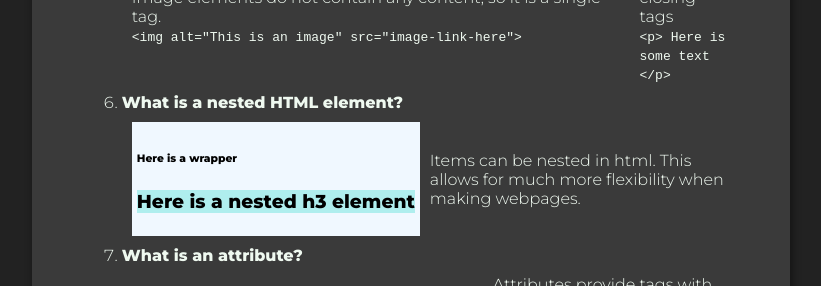
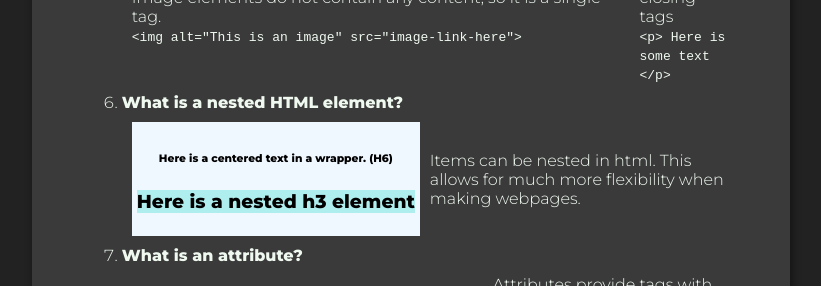
Before and after one commit to encodeous/ICS3-1, a plain HTML site: page index.html in a window 1280 px wide. Shown: the part 900-1186 px from the top of the page, without its empty margins (229-1050 px from the left). Drawn offline with Linux system fonts and the light colour scheme.

Commit message:
Text Alignment

```diff
--- a/index.html
+++ b/index.html
@@ -122,9 +122,9 @@
                      <br>
                      <div class="grid-c">
                          <div class="grid-item">
-                             <div style="background-color: aliceblue; color: black; padding: 5px;">
+                             <div style="text-align: center; background-color: aliceblue; color: black; padding: 5px;">
                                 <h6>
-                                    Here is a wrapper
+                                    Here is a centered text in a wrapper. (H6)
                                 </h6>
                                  <h3 style="background-color: paleturquoise; color: black">
                                      Here is a nested h3 element
```
